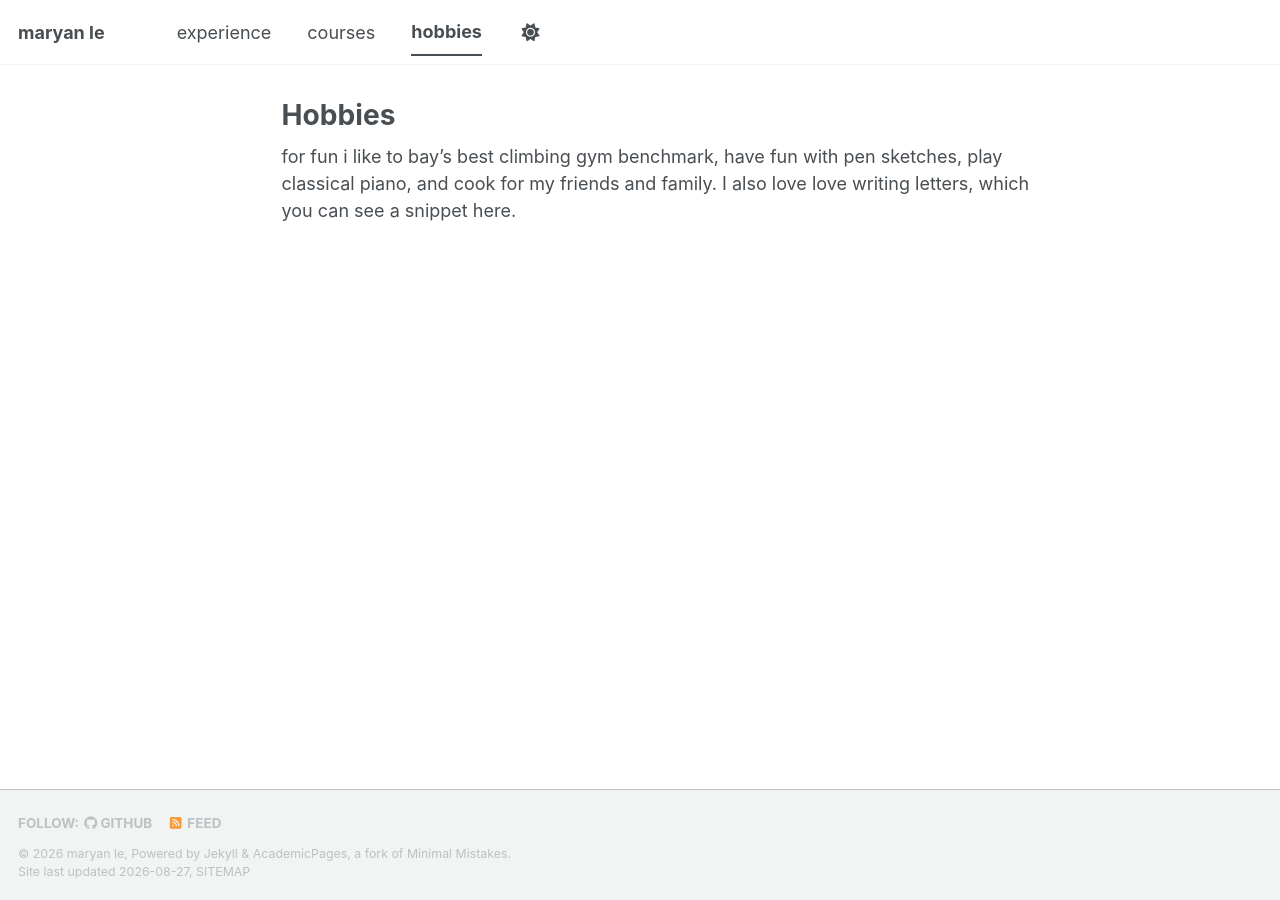
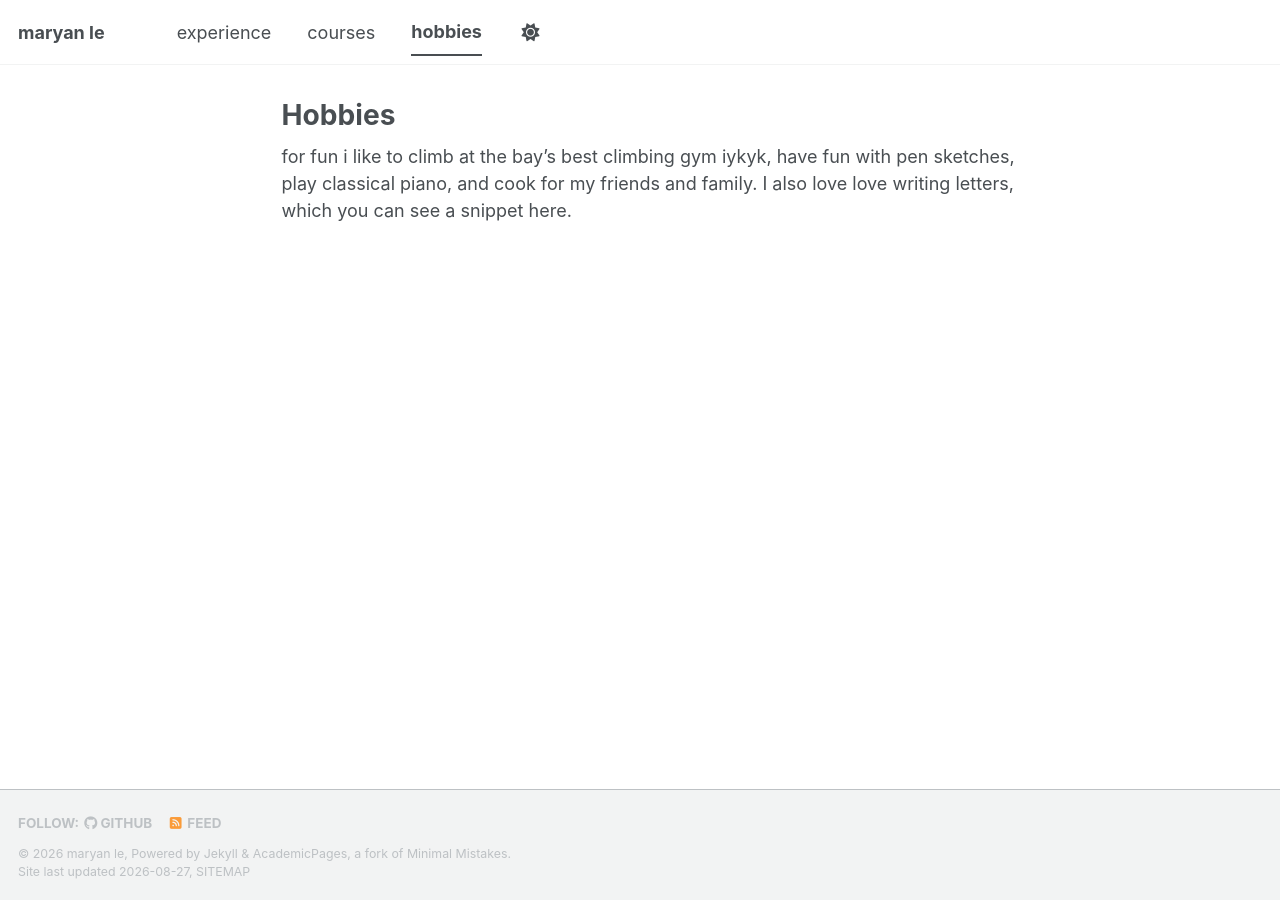
Before and after one commit to lemaryan/lemaryan.github.io, a Jekyll site: the page built from _pages/hobbies.md, in a window 1280 px wide. Built offline with Jekyll 4.4.1, drawn with Linux system fonts in a browser that asks for light colours; a style sheet for code colours, icons or effects is not loaded.

Commit message:
Update hobbies.md

```diff
--- a/_pages/hobbies.md
+++ b/_pages/hobbies.md
@@ -4,5 +4,5 @@ permalink: /hobbies/
 author_profile: false
 ---
 
-for fun i like to bay's best climbing gym benchmark, have fun with pen sketches, play classical piano,
-and cook for my friends and family. I also love love writing letters, which you can see a snippet here.
+for fun i like to climb at the bay's best climbing gym iykyk, have fun with pen sketches, play classical piano, and cook for my friends and family.
+I also love love writing letters, which you can see a snippet here.
```
